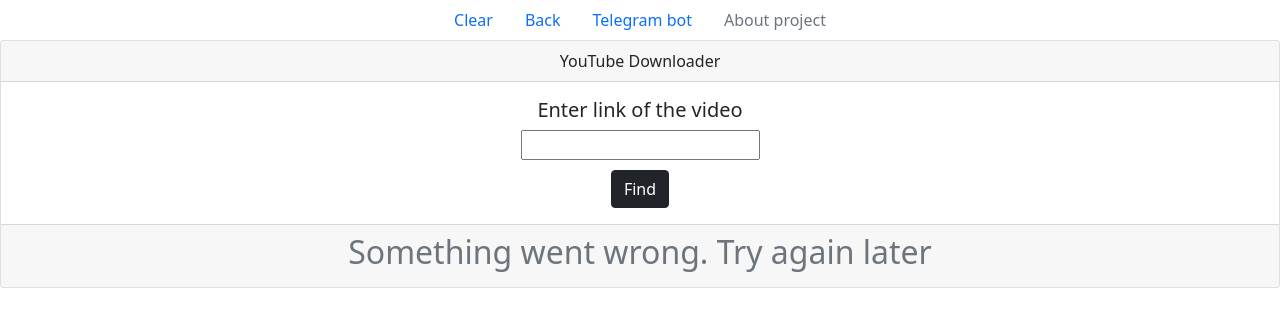
After one commit to Dasifue/YouTubeDowloader, a Django app: template templates/error.html in a window 1280 px wide. The commit adds this page. Shown: the top 327 px of the page. Run offline with Django 4.2, Linux system fonts and the light colour scheme; the template is opened without the code that fills it: values that come from a table or form of the project are taken from there, others are empty.

Commit message:
updated views and templates

```diff
--- a/downloader/static/css/download.css
+++ b/downloader/static/css/download.css
@@ -1,7 +1,3 @@
-.body {
-  background-color: brown;
-}
-
 .info {
   margin-left: auto;
   margin-right: auto;
@@ -16,3 +12,7 @@ button {
   margin-left: 5px;
   margin-right: 5px;
 }
+
+.error {
+  text-align: center !important;
+}
--- a/templates/download.html
+++ b/templates/download.html
@@ -2,11 +2,12 @@
 
 {% block content %}
 
+{% if video_data %}
 
-<iframe width="420" height="315" src="https://youtu.be/8beaiQbttkk">
+<iframe width="420" height="315"
+  src="{{video_data.yt_player}}">
 </iframe>
 
-{% if video_data %}
 <table class="info">
     <tr>
       <th>Title</th>
--- /dev/null
+++ b/templates/error.html
@@ -0,0 +1,8 @@
+{% extends 'index.html' %}
+
+{% block content %}
+
+<h2 class="error">Something went wrong. Try again later</h2>
+
+
+{% endblock %}
--- a/templates/index.html
+++ b/templates/index.html
@@ -12,16 +12,16 @@
 <header>
     <ul class="nav justify-content-center">
         <li class="nav-item">
-          <a class="nav-link active" aria-current="page" href="#">Active</a>
+          <a class="nav-link" href="{% url 'videos' %}">Clear</a>
         </li>
         <li class="nav-item">
-          <a class="nav-link" href="#">Link</a>
+          <a class="nav-link" href="{% url 'videos' %}">Back</a>
         </li>
         <li class="nav-item">
-          <a class="nav-link" href="#">Link</a>
+            <a class="nav-link active" aria-current="page" href="#">Telegram bot</a>
         </li>
         <li class="nav-item">
-          <a class="nav-link disabled" href="#" tabindex="-1" aria-disabled="true">Disabled</a>
+          <a class="nav-link disabled" href="#" tabindex="-1" aria-disabled="true">About project</a>
         </li>
       </ul>
 </header>
@@ -29,14 +29,16 @@
 <body>
     <div class="card text-center">
         <div class="card-header">
-            Special title treatment
+            YouTube Downloader
         </div>
         <div class="card-body">
+          {% if form %}
           <h5 class="card-title">Enter link of the video</h5>
           <form method="post" id="1"> {% csrf_token %}
             {{form.url}} <br>
             <button type="submit" class="btn btn-dark">Find</button>
           </form>
+          {% endif %}
         </div>
         <div class="card-footer text-muted">
             {% block content %}
```
Also changed, not shown: downloader/views/download.py (+18 -12 lines), downloader/views/views.py (+16 -11 lines).
